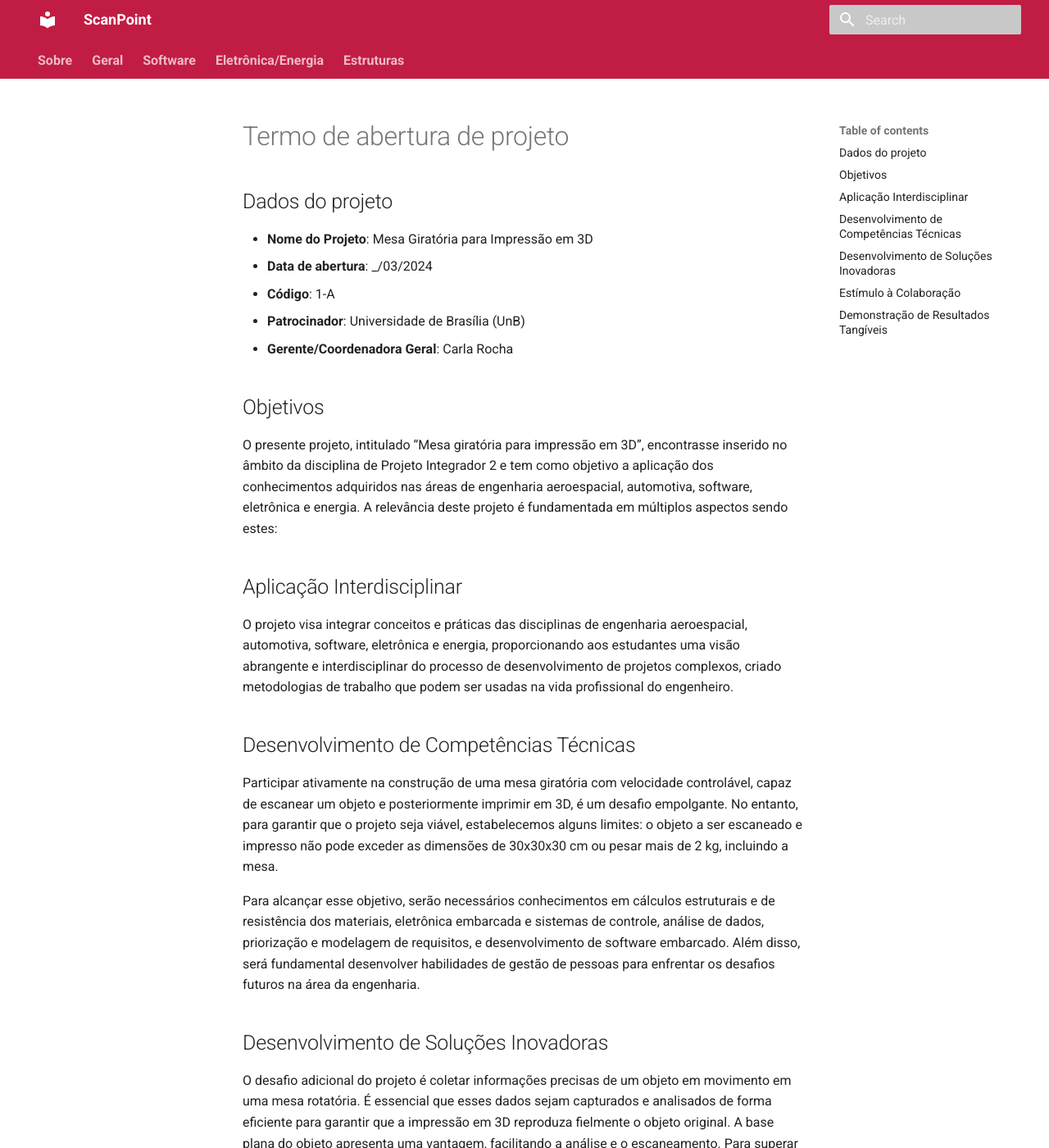
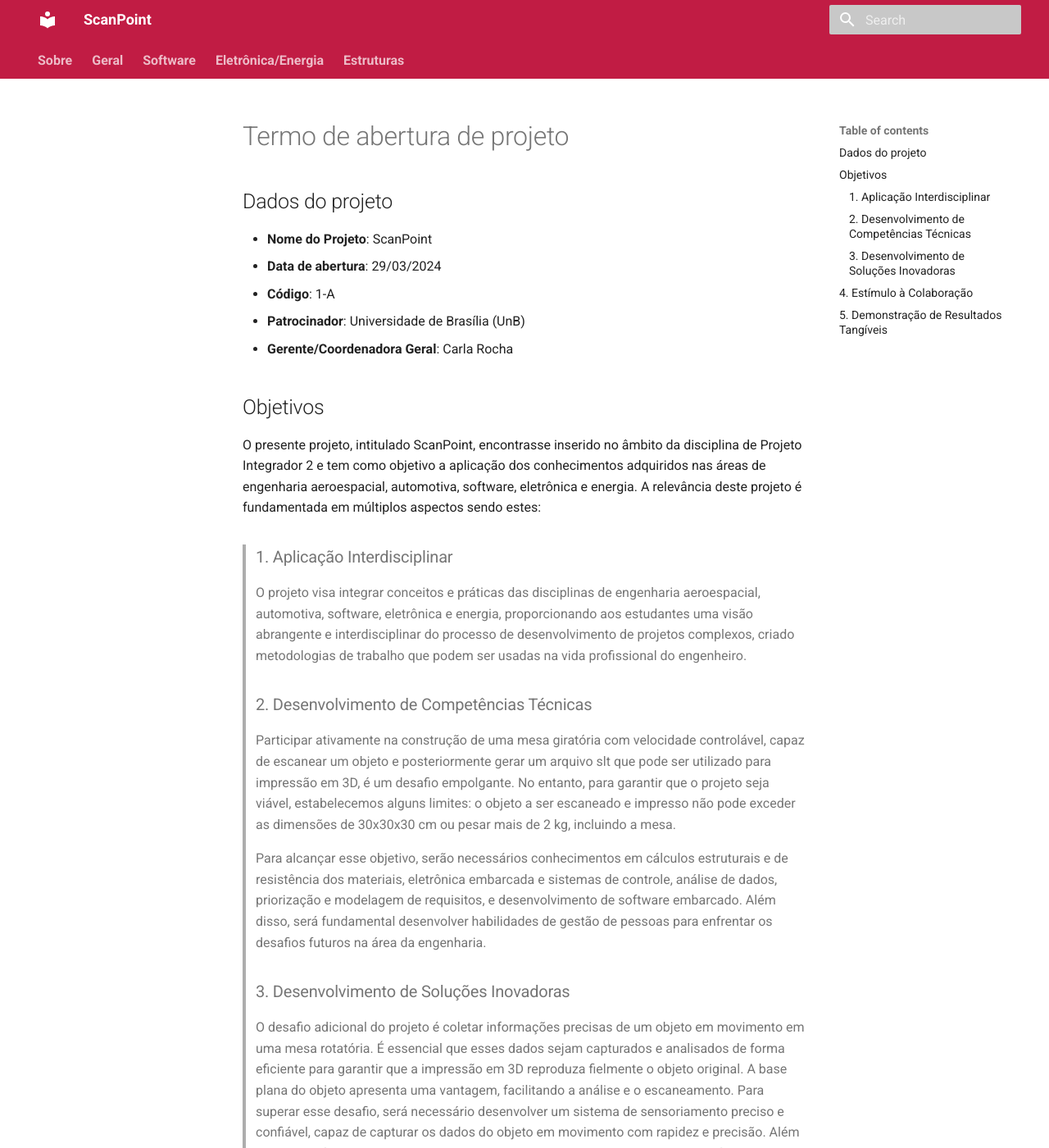
Before and after one commit to Calcioft/ScanPoint, an MkDocs documentation site: the page built from docs/geral/termo_de_abertura_de_projeto.md, in a window 1280 px wide and 1400 px high. Shown: the whole window at 82% size. Built offline with MkDocs 1.6.1 and Material for MkDocs 9.7.7, drawn with Linux system fonts in a browser that asks for light colours; some of the changed text lies outside the part shown.

Commit message:
Pequenos ajustes, como o nome do projeto

```diff
--- a/docs/geral/termo_de_abertura_de_projeto.md
+++ b/docs/geral/termo_de_abertura_de_projeto.md
@@ -2,39 +2,39 @@
 
 ## Dados do projeto
 
-- **Nome do Projeto**: Mesa Giratória para Impressão em 3D
-- **Data de abertura**: _/03/2024
+- **Nome do Projeto**: ScanPoint
+- **Data de abertura**: 29/03/2024
 - **Código**: 1-A
 - **Patrocinador**: Universidade de Brasília (UnB)
 - **Gerente/Coordenadora Geral**: Carla Rocha
 
 ## Objetivos
 
-O presente projeto, intitulado “Mesa giratória para impressão em 3D”, encontrasse inserido no âmbito da disciplina de Projeto Integrador 2 e tem como objetivo a aplicação dos conhecimentos adquiridos nas áreas de engenharia aeroespacial, automotiva, software, eletrônica e energia. A relevância deste projeto é fundamentada em múltiplos aspectos sendo estes:
+O presente projeto, intitulado ScanPoint, encontrasse inserido no âmbito da disciplina de Projeto Integrador 2 e tem como objetivo a aplicação dos conhecimentos adquiridos nas áreas de engenharia aeroespacial, automotiva, software, eletrônica e energia. A relevância deste projeto é fundamentada em múltiplos aspectos sendo estes:
 
-## Aplicação Interdisciplinar
-
-O projeto visa integrar conceitos e práticas das disciplinas de engenharia aeroespacial, automotiva, software, eletrônica e energia, proporcionando aos estudantes uma visão abrangente e interdisciplinar do processo de desenvolvimento de projetos complexos, criado metodologias de trabalho que podem ser usadas na vida profissional do engenheiro.
-
-## Desenvolvimento de Competências Técnicas
-
-Participar ativamente na construção de uma mesa giratória com velocidade controlável, capaz de escanear um objeto e posteriormente imprimir em 3D, é um desafio empolgante. No entanto, para garantir que o projeto seja viável, estabelecemos alguns limites: o objeto a ser escaneado e impresso não pode exceder as dimensões de 30x30x30 cm ou pesar mais de 2 kg, incluindo a mesa.
-
-Para alcançar esse objetivo, serão necessários conhecimentos em cálculos estruturais e de resistência dos materiais, eletrônica embarcada e sistemas de controle, análise de dados, priorização e modelagem de requisitos, e desenvolvimento de software embarcado. Além disso, será fundamental desenvolver habilidades de gestão de pessoas para enfrentar os desafios futuros na área da engenharia.
-
-## Desenvolvimento de Soluções Inovadoras
-
-O desafio adicional do projeto é coletar informações precisas de um objeto em movimento em uma mesa rotatória. É essencial que esses dados sejam capturados e analisados de forma eficiente para garantir que a impressão em 3D reproduza fielmente o objeto original. A base plana do objeto apresenta uma vantagem, facilitando a análise e o escaneamento.
-Para superar esse desafio, será necessário desenvolver um sistema de sensoriamento preciso e confiável, capaz de capturar os dados do objeto em movimento com rapidez e precisão. Além disso, será fundamental implementar algoritmos de processamento de dados eficientes para analisar as informações coletadas e gerar um modelo tridimensional preciso do objeto. Essas etapas são essenciais para garantir que a impressão em 3D reproduza fielmente o objeto original, atendendo aos requisitos do projeto.
-
-## Estímulo à Colaboração
-
- O projeto promove ativamente a colaboração entre estudantes de diversas especializações, proporcionando uma experiência similar ao ambiente de trabalho real, no qual equipes multidisciplinares são frequentes e a habilidade de trabalhar em conjunto é essencial.
-
-## Demonstração de Resultados Tangíveis
-
-O sucesso do projeto reside em identificar com precisão a velocidade de rotação da mesa giratória, levando em consideração o tempo necessário para que as câmeras realizem a coleta de imagens. Isso é crucial para evitar imagens borradas ou distorcidas que possam resultar em informações imprecisas. Além disso, é fundamental relacionar essas imagens de forma adequada para criar um arquivo tridimensional do objeto, que possa ser utilizado para reproduzi-lo em uma impressora 3D.
-
-Para desenvolver o projeto, é crucial entender o tipo de motor mais adequado para controlar a velocidade de rotação da mesa giratória, levando em consideração o peso do objeto e o tempo necessário para a coleta de imagens. É necessário também considerar como o sistema de motor será alimentado e realizar uma análise energética para compreender sua interação com o problema.
-
-Além disso, é fundamental entender como processar as imagens, incluindo os tipos de componentes, como câmeras, software e hardware, necessários para processar os dados das imagens. É preciso criar um arquivo compatível com a impressora 3D e capaz de produzir uma impressão de qualidade, pois a qualidade do arquivo influencia diretamente na qualidade da impressão final.
+> ### 1. Aplicação Interdisciplinar
+>
+> O projeto visa integrar conceitos e práticas das disciplinas de engenharia aeroespacial, automotiva, software, eletrônica e energia, proporcionando aos estudantes uma visão abrangente e interdisciplinar do processo de desenvolvimento de projetos complexos, criado metodologias de trabalho que podem ser usadas na vida profissional do engenheiro.
+>
+> ### 2. Desenvolvimento de Competências Técnicas
+>
+> Participar ativamente na construção de uma mesa giratória com velocidade controlável, capaz de escanear um objeto e posteriormente gerar um arquivo slt que pode ser utilizado para impressão em 3D, é um desafio empolgante. No entanto, para garantir que o projeto seja viável, estabelecemos alguns limites: o objeto a ser escaneado e impresso não pode exceder as dimensões de 30x30x30 cm ou pesar mais de 2 kg, incluindo a mesa.
+>
+> Para alcançar esse objetivo, serão necessários conhecimentos em cálculos estruturais e de resistência dos materiais, eletrônica embarcada e sistemas de controle, análise de dados, priorização e modelagem de requisitos, e desenvolvimento de software embarcado. Além disso, será fundamental desenvolver habilidades de gestão de pessoas para enfrentar os desafios futuros na área da engenharia.
+>
+> ### 3. Desenvolvimento de Soluções Inovadoras
+>
+> O desafio adicional do projeto é coletar informações precisas de um objeto em movimento em uma mesa rotatória. É essencial que esses dados sejam capturados e analisados de forma eficiente para garantir que a impressão em 3D reproduza fielmente o objeto original. A base plana do objeto apresenta uma vantagem, facilitando a análise e o escaneamento.
+> Para superar esse desafio, será necessário desenvolver um sistema de sensoriamento preciso e confiável, capaz de capturar os dados do objeto em movimento com rapidez e precisão. Além disso, será fundamental implementar algoritmos de processamento de dados eficientes para analisar as informações coletadas e gerar um modelo tridimensional preciso do objeto. Essas etapas são essenciais para garantir que a impressão em 3D reproduza fielmente o objeto original, atendendo aos requisitos do projeto.
+>
+> ## 4. Estímulo à Colaboração
+>
+>  O projeto promove ativamente a colaboração entre estudantes de diversas especializações, proporcionando uma experiência similar ao ambiente de trabalho real, no qual equipes multidisciplinares são frequentes e a habilidade de trabalhar em conjunto é essencial.
+>
+> ## 5. Demonstração de Resultados Tangíveis
+>
+> O sucesso do projeto reside em identificar com precisão a velocidade de rotação da mesa giratória, levando em consideração o tempo necessário para que as câmeras realizem a coleta de imagens. Isso é crucial para evitar imagens borradas ou distorcidas que possam resultar em informações imprecisas. Além disso, é fundamental relacionar essas imagens de forma adequada para criar um arquivo tridimensional do objeto, que possa ser utilizado para reproduzi-lo em uma impressora 3D.
+>
+> Para desenvolver o projeto, é crucial entender o tipo de motor mais adequado para controlar a velocidade de rotação da mesa giratória, levando em consideração o peso do objeto e o tempo necessário para a coleta de imagens. É necessário também considerar como o sistema de motor será alimentado e realizar uma análise energética para compreender sua interação com o problema.
+>
+> Além disso, é fundamental entender como processar as imagens, incluindo os tipos de componentes, como câmeras, software e hardware, necessários para processar os dados das imagens. É preciso criar um arquivo compatível com a impressora 3D e capaz de produzir uma impressão de qualidade, pois a qualidade do arquivo influencia diretamente na qualidade da impressão final.
```
